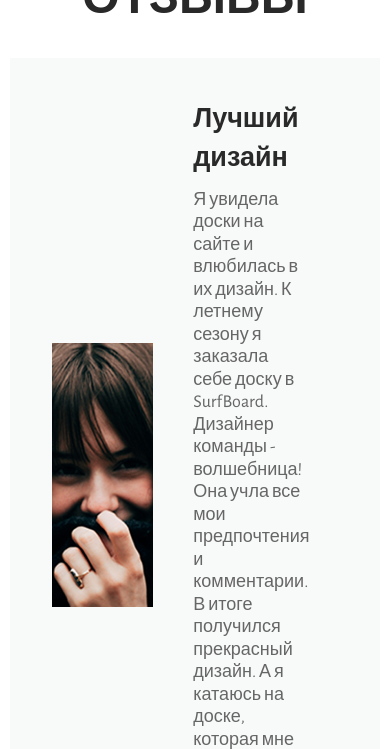
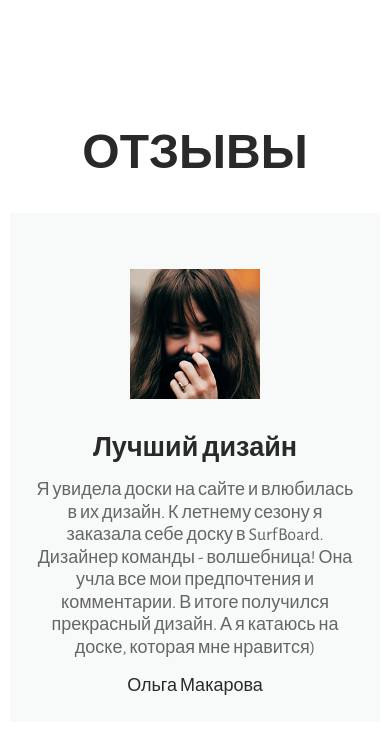
Before and after one commit to Strolse/surfboard-company, a plain HTML site: page index.html in a window 390 px wide. Shown: the part 1637-2386 px from the top of the page. Drawn offline with nearby package versions, Linux system fonts and the light colour scheme.

Commit message:
привела секцию отзывов к адаптивному виду для планшетов

```diff
--- a/css/blocks/_reviews.scss
+++ b/css/blocks/_reviews.scss
@@ -2,17 +2,34 @@
   background: #F8FAF9;
   padding: rem(42px);
   margin-bottom: rem(15px);
+
+  @include tablets {
+    padding: 56px 21px 22px;
+    margin-bottom: rem(30px);
+  }
 }
 
 .reviews__content {
   display: flex;
   align-items: center;
+
+  @include tablets {
+    flex-direction: column;
+    text-align: center;
+  }
 }
 
 .reviews__avatar {
   width: rem(253px);
   height: rem(264px);
   margin-right: rem(40px);
+
+  @include tablets {
+    width: rem(130px);
+    height: rem(130px);
+    margin-right: 0;
+    margin-bottom: 30px;
+  }
 }
 
 .reviews__photo {
@@ -24,6 +41,11 @@
 .reviews__article {
   flex: 1;
   padding-right: 10%;
+
+  @include tablets {
+    padding-right: 0;
+
+  }
 }
 
 .reviews__title {
@@ -34,8 +56,9 @@
 }
 
 .reviews__text {
-  margin-bottom: rem(25px);
+  margin-bottom: rem(15px);
   line-height: 1.25;
+
 }
 
 .reviews__author {
```
Also changed, not shown: css/main.css.
